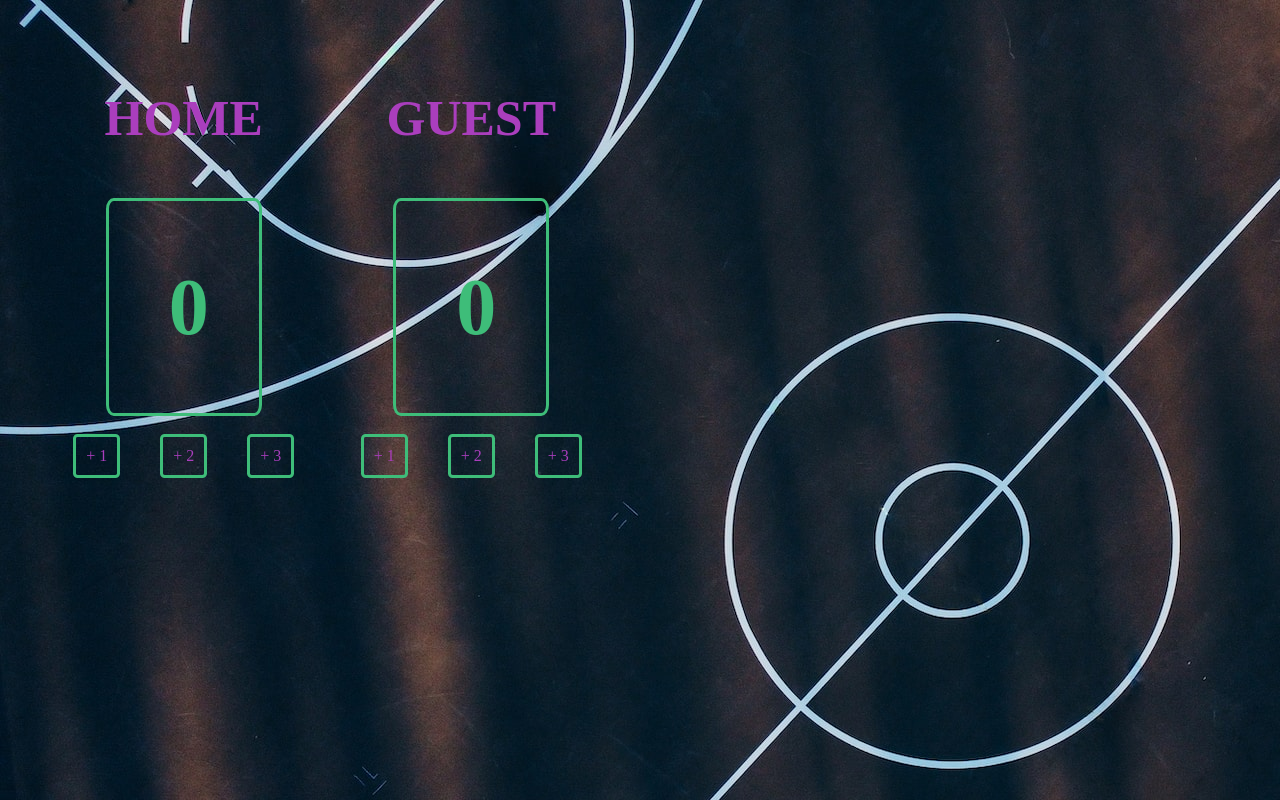
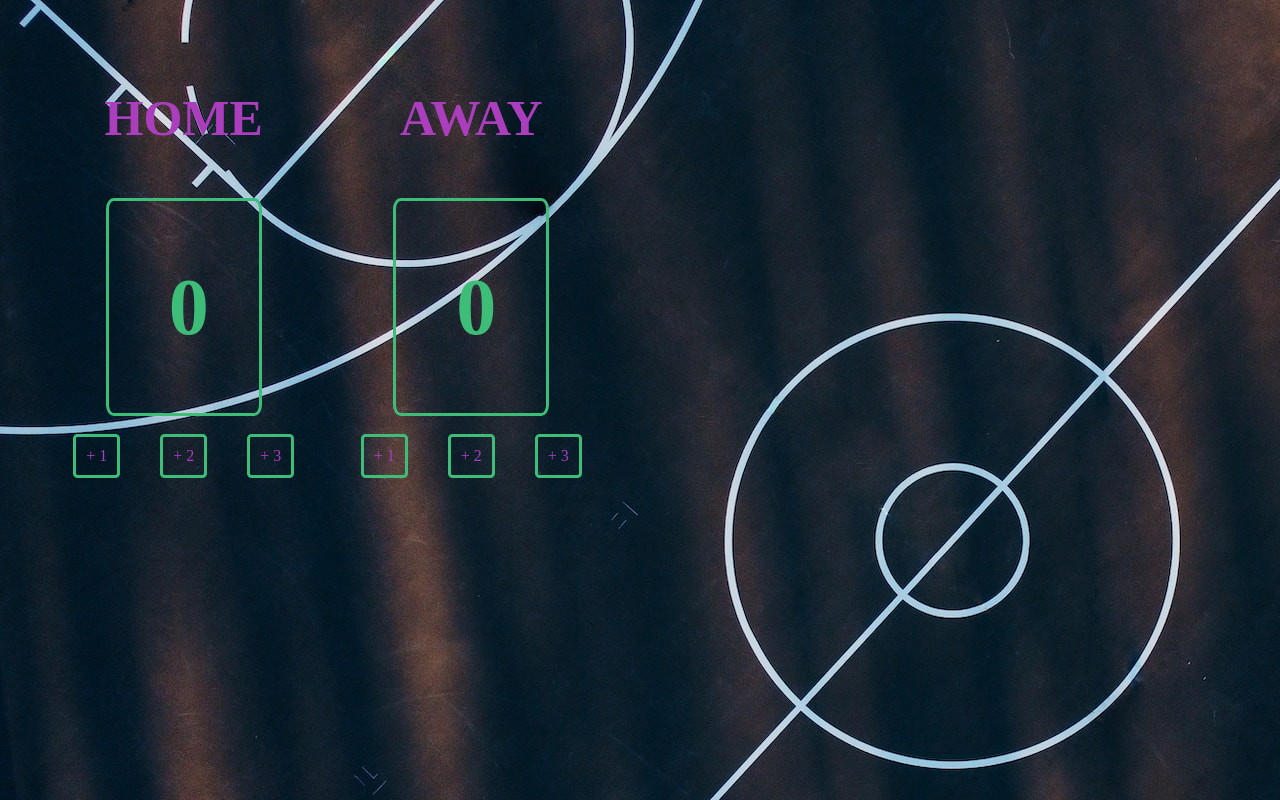
Before and after one commit to Konkyline/BasketBallProject, a website built with Vite: page projects/coefd4c80a99c323512e83fd3 3/index.html in a window 1280 px wide. Built offline with nearby package versions, Linux system fonts and the light colour scheme.

Commit message:
Updated score header

```diff
--- a/projects/coefd4c80a99c323512e83fd3 3/index.html
+++ b/projects/coefd4c80a99c323512e83fd3 3/index.html
@@ -12,7 +12,7 @@
                 <button id="home-score-btn-3" onclick="increaseHomeScoreThree()">+ 3</button>
             </div>
             <div>
-                <h3 id="hometop2">GUEST</h3>
+                <h3 id="hometop2">AWAY</h3>
                 <h2 id="guest-score">0</h2>
                 <button id="guest-score-btn-1" onclick="increaseGuestScoreOne()">+ 1</button>
                 <button id="guest-score-btn-2" onclick="increaseGuestScoreTwo()">+ 2 </button>
```
